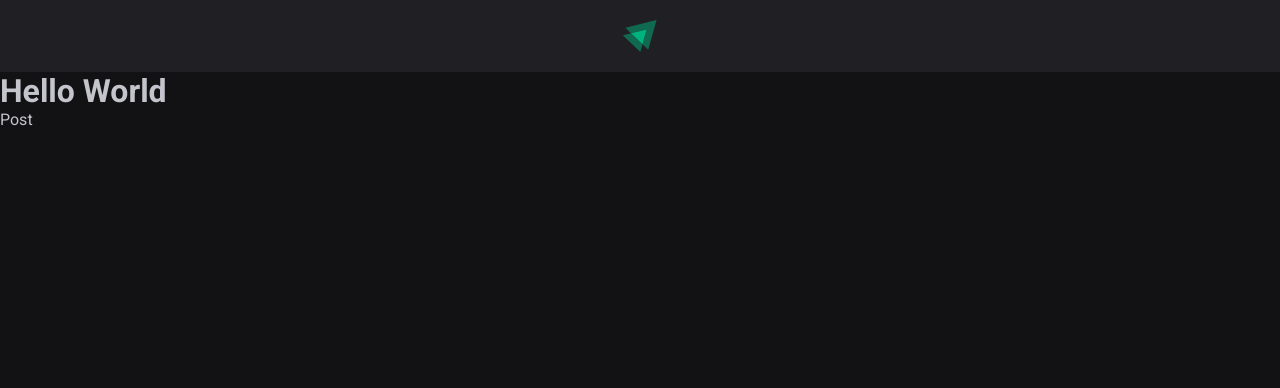
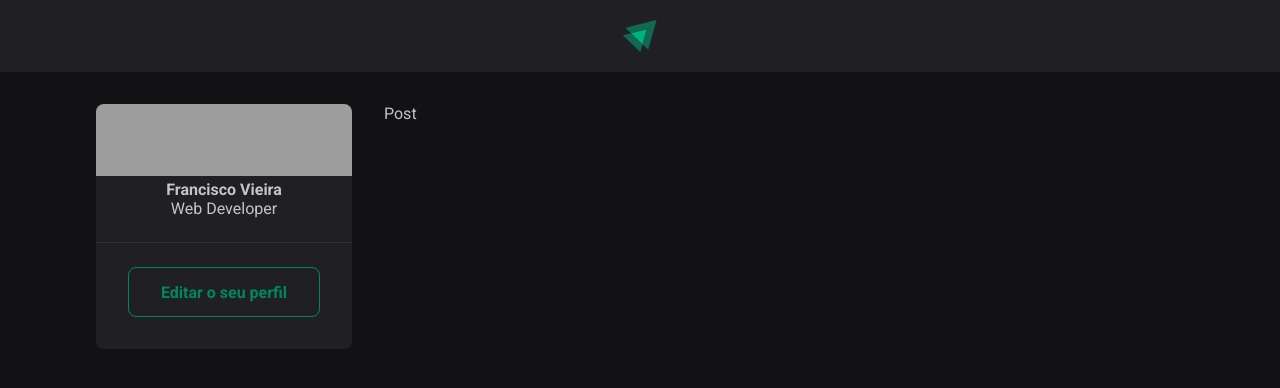
Before and after one commit to FranciscoVieir/Ignite-Feed, a React (Vite) app in the folder igniteFeed/: page / in a window 1280 px wide. Shown: the top 388 px of the page. Built offline with nearby package versions, Linux system fonts and the light colour scheme; grey boxes are pictures that could not be loaded.

Commit message:
feat: creating a sidebar component and structuring CSS

```diff
--- a/igniteFeed/src/App.jsx
+++ b/igniteFeed/src/App.jsx
@@ -1,13 +1,21 @@
 import { Header } from './components/Header';
 import { Post } from './Post';
+import { SideBar } from './components/SideBar';
 
 import './global.css'
+
+import styles from './App.module.css'
+
 export function App() {
   return (
     <div>
       <Header />
-      <h1>Hello World</h1>
-      <Post />
+      <div className={styles.wrapper}>
+        <SideBar />
+        <main>
+          <Post />
+        </main>
+      </div>
     </div>
   )
 }
--- /dev/null
+++ b/igniteFeed/src/App.module.css
@@ -0,0 +1,9 @@
+.wrapper {
+  max-width: 70rem;
+  margin: 2rem auto;
+  padding: 0 1rem;
+  display: grid;
+  grid-template-columns: 256px 1fr;
+  gap: 2rem;
+  align-items: flex-start;
+}
--- /dev/null
+++ b/igniteFeed/src/components/SideBar.jsx
@@ -0,0 +1,23 @@
+import styles from './SideBar.module.css';
+
+export function SideBar() {
+  return (
+    <aside className={styles.sidebar}>
+      <img
+        className={styles.cover}
+        src="https://images.unsplash.com/photo-1619410283995-43d9134e7656?ixlib=rb-4.0.3&ixid=MnwxMjA3fDB8MHxwaG90by1wYWdlfHx8fGVufDB8fHx8&auto=format&fit=crop&w=500&q=50"
+        alt="" />
+
+      <div className={styles.profile}>
+        <strong>Francisco Vieira</strong>
+        <span>Web Developer</span>
+      </div>
+
+      <footer>
+        <a href="#">
+          Editar o seu perfil
+        </a>
+      </footer>
+    </aside>
+  )
+}
--- /dev/null
+++ b/igniteFeed/src/components/SideBar.module.css
@@ -0,0 +1,39 @@
+.sidebar {
+  background: var(--gray-800);
+  border-radius: 8px;
+  overflow: hidden;
+}
+
+.cover {
+  width: 100%;
+  height: 72px;
+  object-fit: cover;
+}
+
+.profile {
+  display: flex;
+  flex-direction: column;
+  align-items: center;
+}
+
+.sidebar footer {
+  border-top: 1px solid var(--gray-600);
+  margin-top: 1.5rem;
+  padding: 1.5rem 2rem 2rem;
+}
+
+.sidebar footer a {
+  background: transparent;
+  color: var(--green-500);
+  border: 1px solid var(--green-500);
+  border-radius: 8px;
+  height: 50px;
+  padding: 0 1.5rem;
+  font-weight: bold;
+  display: block;
+  text-decoration: none;
+
+  display: flex;
+  align-items: center;
+  justify-content: center;
+}
```
